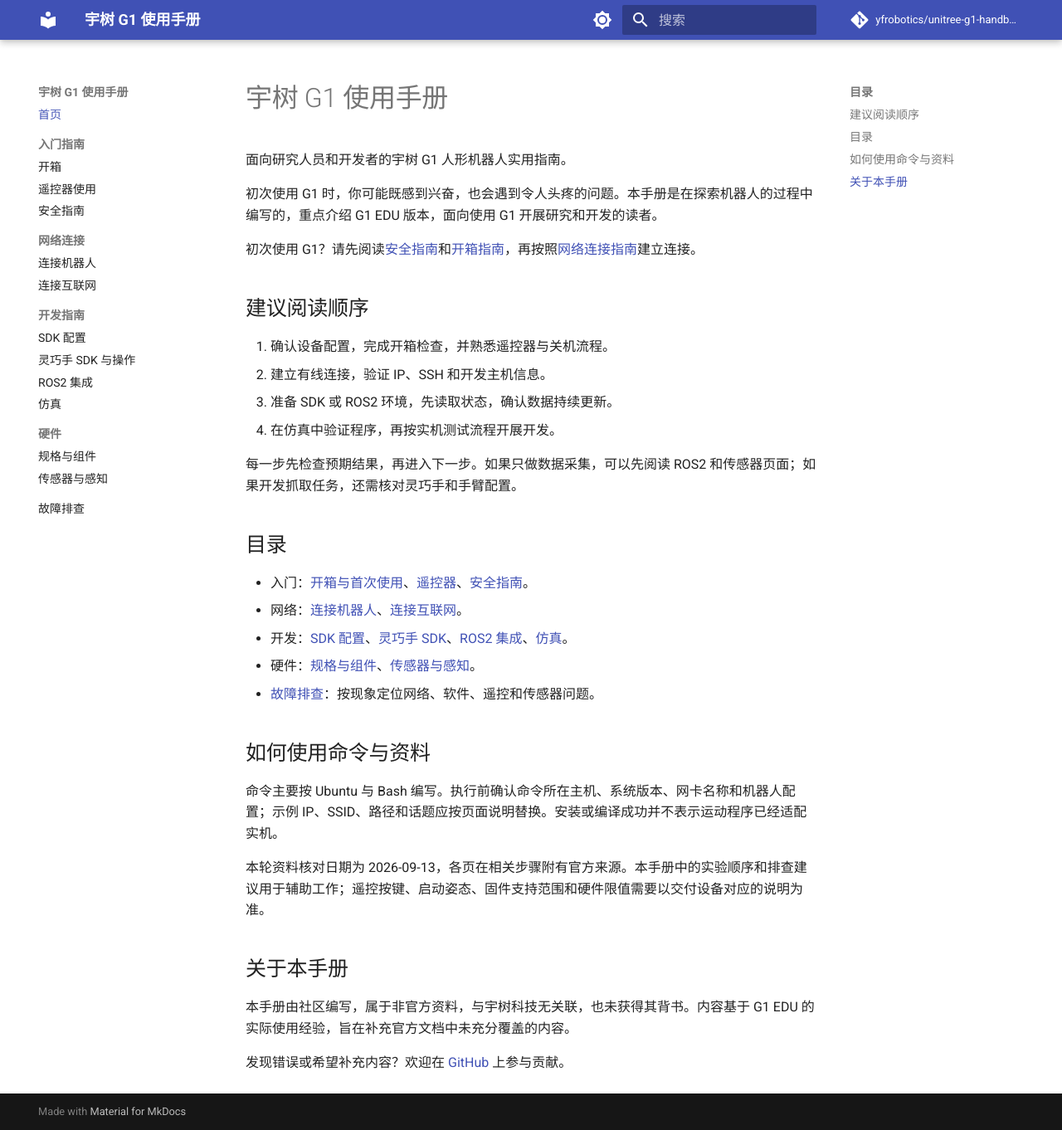
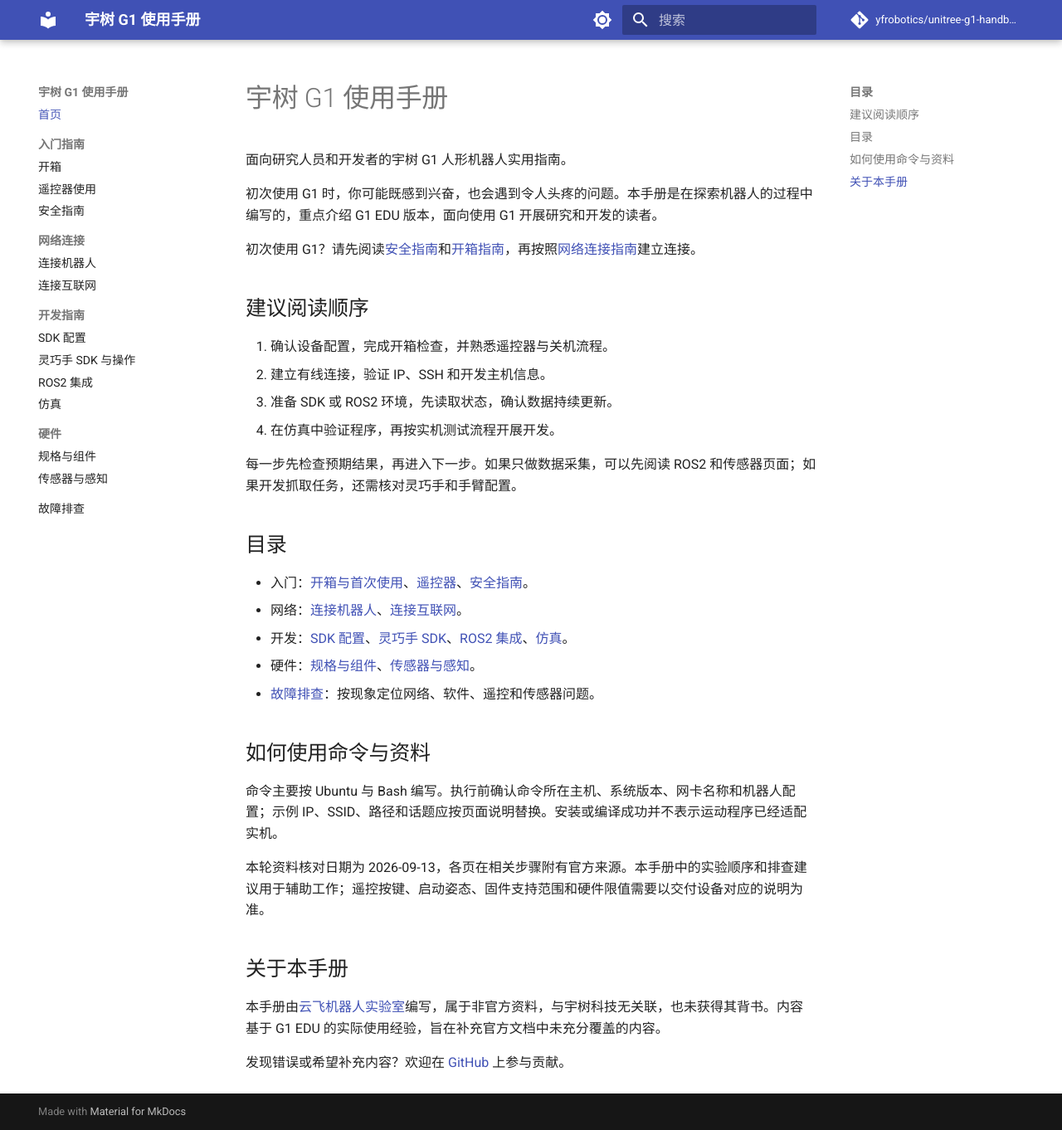
Before and after one commit to yfrobotics/unitree-g1-handbook, an MkDocs documentation site: the page built from docs/index.md, in a window 1280 px wide and 1362 px high. Shown: the whole window at 83% size. Built offline with MkDocs 1.6.1 and Material for MkDocs 9.7.7, drawn with Linux system fonts in a browser that asks for light colours; comment, search, counter and statistics services are not loaded.

Commit message:
Credit Yunfei Robotics Lab and link its website

```diff
--- a/docs/index.md
+++ b/docs/index.md
@@ -31,6 +31,6 @@
 
 ## 关于本手册
 
-本手册由社区编写，属于非官方资料，与宇树科技无关联，也未获得其背书。内容基于 G1 EDU 的实际使用经验，旨在补充官方文档中未充分覆盖的内容。
+本手册由[云飞机器人实验室](https://yfrobotics.github.io/)编写，属于非官方资料，与宇树科技无关联，也未获得其背书。内容基于 G1 EDU 的实际使用经验，旨在补充官方文档中未充分覆盖的内容。
 
 发现错误或希望补充内容？欢迎在 [GitHub](https://github.com/yfrobotics/unitree-g1-handbook) 上参与贡献。
```
Also changed, not shown: README.md (+1 -1 lines).
